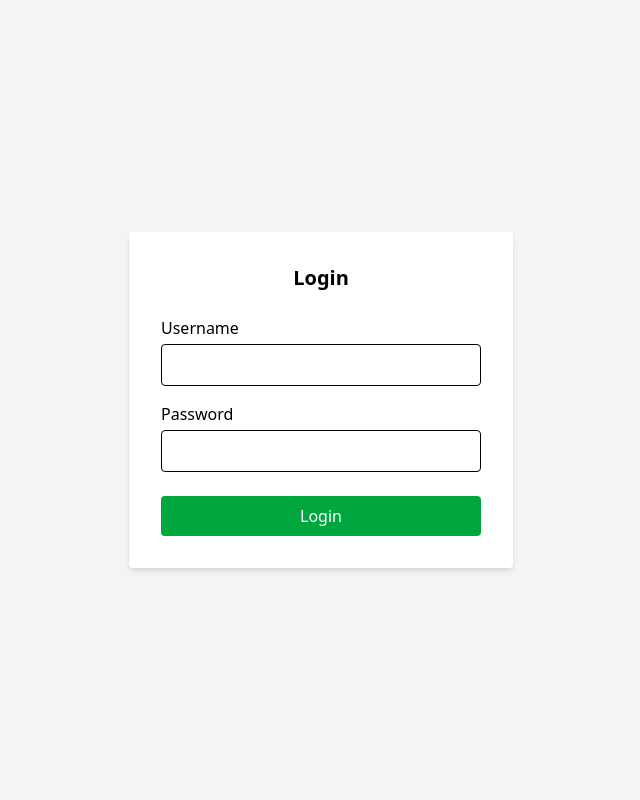
After one commit to NinoApollo/groupthreesite, a Django app: template crud/templates/registration/login.html in a window 1280 px wide. The commit adds this page. Shown: the whole page, without its empty margins (319-959 px from the left). Run offline with Django 3.2, Linux system fonts and the light colour scheme; the template is opened without the code that fills it, so the values that code supplies are empty.

Commit message:
first commit

```diff
--- a/crud/static/css/output.css
+++ b/crud/static/css/output.css
@@ -7,6 +7,7 @@
       "Segoe UI Emoji", "Segoe UI Symbol", "Noto Color Emoji";
     --font-mono: ui-monospace, SFMono-Regular, Menlo, Monaco, Consolas, "Liberation Mono",
       "Courier New", monospace;
+    --color-red-500: oklch(63.7% 0.237 25.331);
     --color-red-600: oklch(57.7% 0.245 27.325);
     --color-red-700: oklch(50.5% 0.213 27.518);
     --color-green-100: oklch(96.2% 0.044 156.743);
@@ -14,6 +15,7 @@
     --color-green-600: oklch(62.7% 0.194 149.214);
     --color-green-700: oklch(52.7% 0.154 150.069);
     --color-blue-600: oklch(54.6% 0.245 262.881);
+    --color-blue-700: oklch(48.8% 0.243 264.376);
     --color-gray-100: oklch(96.7% 0.003 264.542);
     --color-gray-200: oklch(92.8% 0.006 264.531);
     --color-gray-300: oklch(87.2% 0.01 258.338);
@@ -27,12 +29,16 @@
     --color-white: #fff;
     --spacing: 0.25rem;
     --container-xs: 20rem;
+    --container-sm: 24rem;
+    --container-md: 28rem;
     --text-xs: 0.75rem;
     --text-xs--line-height: calc(1 / 0.75);
     --text-sm: 0.875rem;
     --text-sm--line-height: calc(1.25 / 0.875);
     --text-base: 1rem;
     --text-base--line-height: calc(1.5 / 1);
+    --text-lg: 1.125rem;
+    --text-lg--line-height: calc(1.75 / 1.125);
     --text-xl: 1.25rem;
     --text-xl--line-height: calc(1.75 / 1.25);
     --text-2xl: 1.5rem;
@@ -40,6 +46,7 @@
     --font-weight-normal: 400;
     --font-weight-medium: 500;
     --font-weight-semibold: 600;
+    --font-weight-bold: 700;
     --radius-sm: 0.25rem;
     --radius-lg: 0.5rem;
     --default-transition-duration: 150ms;
@@ -232,11 +239,17 @@
   .col-span-2 {
     grid-column: span 2 / span 2;
   }
+  .-mx-1 {
+    margin-inline: calc(var(--spacing) * -1);
+  }
   .-mx-1\.5 {
     margin-inline: calc(var(--spacing) * -1.5);
   }
   .mx-auto {
     margin-inline: auto;
+  }
+  .-my-1 {
+    margin-block: calc(var(--spacing) * -1);
   }
   .-my-1\.5 {
     margin-block: calc(var(--spacing) * -1.5);
@@ -256,17 +269,29 @@
   .me-3 {
     margin-inline-end: calc(var(--spacing) * 3);
   }
+  .mt-4 {
+    margin-top: calc(var(--spacing) * 4);
+  }
+  .mt-6 {
+    margin-top: calc(var(--spacing) * 6);
+  }
   .mt-16 {
     margin-top: calc(var(--spacing) * 16);
   }
   .mr-1 {
     margin-right: calc(var(--spacing) * 1);
   }
+  .mb-1 {
+    margin-bottom: calc(var(--spacing) * 1);
+  }
   .mb-2 {
     margin-bottom: calc(var(--spacing) * 2);
   }
   .mb-4 {
     margin-bottom: calc(var(--spacing) * 4);
+  }
+  .mb-6 {
+    margin-bottom: calc(var(--spacing) * 6);
   }
   .ml-64 {
     margin-left: calc(var(--spacing) * 64);
@@ -286,6 +311,9 @@
   .inline-flex {
     display: inline-flex;
   }
+  .table {
+    display: table;
+  }
   .h-3 {
     height: calc(var(--spacing) * 3);
   }
@@ -303,6 +331,9 @@
   }
   .h-screen {
     height: 100vh;
+  }
+  .min-h-screen {
+    min-height: 100vh;
   }
   .w-3 {
     width: calc(var(--spacing) * 3);
@@ -322,11 +353,23 @@
   .w-full {
     width: 100%;
   }
+  .max-w-md {
+    max-width: var(--container-md);
+  }
+  .max-w-sm {
+    max-width: var(--container-sm);
+  }
   .max-w-xs {
     max-width: var(--container-xs);
   }
+  .flex-shrink {
+    flex-shrink: 1;
+  }
   .shrink-0 {
     flex-shrink: 0;
+  }
+  .border-collapse {
+    border-collapse: collapse;
   }
   .-translate-x-full {
     --tw-translate-x: -100%;
@@ -334,6 +377,12 @@
   }
   .cursor-pointer {
     cursor: pointer;
+  }
+  .resize {
+    resize: both;
+  }
+  .list-disc {
+    list-style-type: disc;
   }
   .list-none {
     list-style-type: none;
@@ -435,6 +484,9 @@
   .bg-blue-600 {
     background-color: var(--color-blue-600);
   }
+  .bg-gray-100 {
+    background-color: var(--color-gray-100);
+  }
   .bg-gray-800 {
     background-color: var(--color-gray-800);
   }
@@ -450,6 +502,9 @@
   .bg-white {
     background-color: var(--color-white);
   }
+  .p-1 {
+    padding: calc(var(--spacing) * 1);
+  }
   .p-1\.5 {
     padding: calc(var(--spacing) * 1.5);
   }
@@ -458,6 +513,12 @@
   }
   .p-4 {
     padding: calc(var(--spacing) * 4);
+  }
+  .p-6 {
+    padding: calc(var(--spacing) * 6);
+  }
+  .p-8 {
+    padding: calc(var(--spacing) * 8);
   }
   .px-3 {
     padding-inline: calc(var(--spacing) * 3);
@@ -486,9 +547,23 @@
   .pb-4 {
     padding-bottom: calc(var(--spacing) * 4);
   }
+  .pl-6 {
+    padding-left: calc(var(--spacing) * 6);
+  }
+  .text-center {
+    text-align: center;
+  }
+  .text-2xl {
+    font-size: var(--text-2xl);
+    line-height: var(--tw-leading, var(--text-2xl--line-height));
+  }
   .text-base {
     font-size: var(--text-base);
     line-height: var(--tw-leading, var(--text-base--line-height));
+  }
+  .text-lg {
+    font-size: var(--text-lg);
+    line-height: var(--tw-leading, var(--text-lg--line-height));
   }
   .text-sm {
     font-size: var(--text-sm);
@@ -501,6 +576,10 @@
   .text-xs {
     font-size: var(--text-xs);
     line-height: var(--tw-leading, var(--text-xs--line-height));
+  }
+  .font-bold {
+    --tw-font-weight: var(--font-weight-bold);
+    font-weight: var(--font-weight-bold);
   }
   .font-medium {
     --tw-font-weight: var(--font-weight-medium);
@@ -520,6 +599,9 @@
   .text-black {
     color: var(--color-black);
   }
+  .text-blue-600 {
+    color: var(--color-blue-600);
+  }
   .text-gray-400 {
     color: var(--color-gray-400);
   }
@@ -535,17 +617,50 @@
   .text-green-500 {
     color: var(--color-green-500);
   }
+  .text-red-500 {
+    color: var(--color-red-500);
+  }
+  .text-red-600 {
+    color: var(--color-red-600);
+  }
   .text-white {
     color: var(--color-white);
+  }
+  .underline {
+    text-decoration-line: underline;
+  }
+  .shadow-md {
+    --tw-shadow: 0 4px 6px -1px var(--tw-shadow-color, rgb(0 0 0 / 0.1)), 0 2px 4px -2px var(--tw-shadow-color, rgb(0 0 0 / 0.1));
+    box-shadow: var(--tw-inset-shadow), var(--tw-inset-ring-shadow), var(--tw-ring-offset-shadow), var(--tw-ring-shadow), var(--tw-shadow);
   }
   .shadow-sm {
     --tw-shadow: 0 1px 3px 0 var(--tw-shadow-color, rgb(0 0 0 / 0.1)), 0 1px 2px -1px var(--tw-shadow-color, rgb(0 0 0 / 0.1));
     box-shadow: var(--tw-inset-shadow), var(--tw-inset-ring-shadow), var(--tw-ring-offset-shadow), var(--tw-ring-shadow), var(--tw-shadow);
   }
+  .outline {
+    outline-style: var(--tw-outline-style);
+    outline-width: 1px;
+  }
+  .transition {
+    transition-property: color, background-color, border-color, outline-color, text-decoration-color, fill, stroke, --tw-gradient-from, --tw-gradient-via, --tw-gradient-to, opacity, box-shadow, transform, translate, scale, rotate, filter, -webkit-backdrop-filter, backdrop-filter, display, visibility, content-visibility, overlay, pointer-events;
+    transition-timing-function: var(--tw-ease, var(--default-transition-timing-function));
+    transition-duration: var(--tw-duration, var(--default-transition-duration));
+  }
   .transition-transform {
     transition-property: transform, translate, scale, rotate;
     transition-timing-function: var(--tw-ease, var(--default-transition-timing-function));
     transition-duration: var(--tw-duration, var(--default-transition-duration));
+  }
+  .duration-200 {
+    --tw-duration: 200ms;
+    transition-duration: 200ms;
+  }
+  .hover\:bg-blue-700 {
+    &:hover {
+      @media (hover: hover) {
+        background-color: var(--color-blue-700);
+      }
+    }
   }
   .hover\:bg-gray-100 {
     &:hover {
@@ -572,6 +687,13 @@
     &:hover {
       @media (hover: hover) {
         color: var(--color-gray-900);
+      }
+    }
+  }
+  .hover\:underline {
+    &:hover {
+      @media (hover: hover) {
+        text-decoration-line: underline;
       }
     }
   }
@@ -849,6 +971,15 @@
   inherits: false;
   initial-value: 0 0 #0000;
 }
+@property --tw-outline-style {
+  syntax: "*";
+  inherits: false;
+  initial-value: solid;
+}
+@property --tw-duration {
+  syntax: "*";
+  inherits: false;
+}
 @layer properties {
   @supports ((-webkit-hyphens: none) and (not (margin-trim: inline))) or ((-moz-orient: inline) and (not (color:rgb(from red r g b)))) {
     *, ::before, ::after, ::backdrop {
@@ -873,6 +1004,8 @@
       --tw-ring-offset-width: 0px;
       --tw-ring-offset-color: #fff;
       --tw-ring-offset-shadow: 0 0 #0000;
+      --tw-outline-style: solid;
+      --tw-duration: initial;
     }
   }
 }
--- a/crud/templates/layout/base.html
+++ b/crud/templates/layout/base.html
@@ -9,5 +9,12 @@
 </head>
 <body>
     {% block 'content' %}{% endblock 'content' %}
+
+    {% if user.is_authenticated %}
+    <form action="{% url 'logout' %}" method="post" style="display:inline;">
+        {% csrf_token %}
+        <button type="submit">Logout</button>
+    </form>
+{% endif %}
 </body>
 </html>
--- /dev/null
+++ b/crud/templates/registration/login.html
@@ -0,0 +1,28 @@
+{% extends "layout/base.html" %}
+
+{% block 'title' %}Login{% endblock 'title' %}
+
+{% block 'content' %}
+<div class="flex items-center justify-center min-h-screen bg-gray-100">
+    <form action="/login/" method="post" class="bg-white p-8 rounded shadow-md w-full max-w-sm">
+        {% csrf_token %}
+        <h2 class="text-xl font-bold mb-6 text-center">Login</h2>
+        {% if messages %}
+        <ul>
+            {% for message in messages %}
+            <li class="text-red-500">{{ message }}</li>
+            {% endfor %}
+        </ul>
+        {% endif %}
+        <div class="mb-4">
+            <label for="username" class="block mb-1">Username</label>
+            <input type="text" name="username" id="username" required class="w-full px-3 py-2 border rounded">
+        </div>
+        <div class="mb-6">
+            <label for="password" class="block mb-1">Password</label>
+            <input type="password" name="password" id="password" required class="w-full px-3 py-2 border rounded">
+        </div>
+        <button type="submit" class="w-full bg-green-600 text-white py-2 rounded hover:bg-green-700">Login</button>
+    </form>
+</div>
+{% endblock 'content' %}
```
Also changed, not shown: crud/urls.py (+9 -6 lines), crud/views.py (+39 -0 lines), groupthreesite/settings.py (+3 -7 lines).
